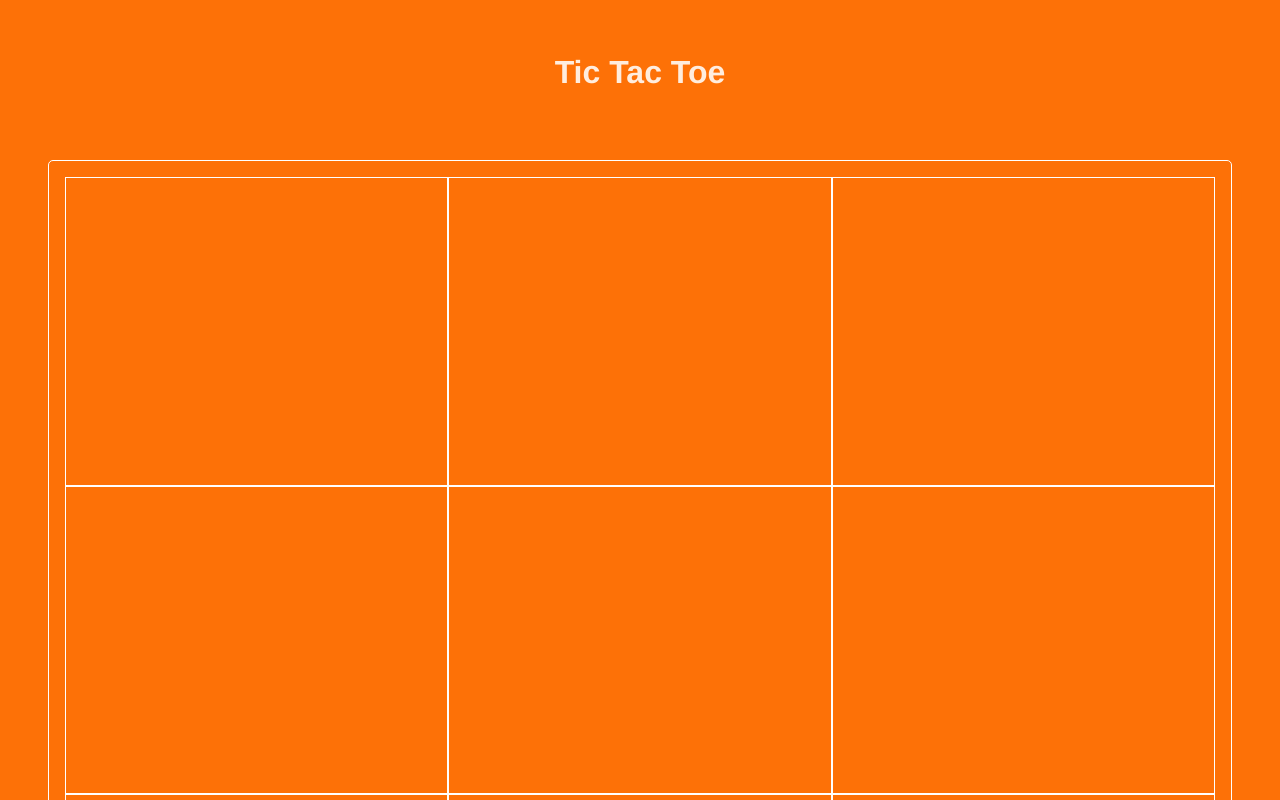
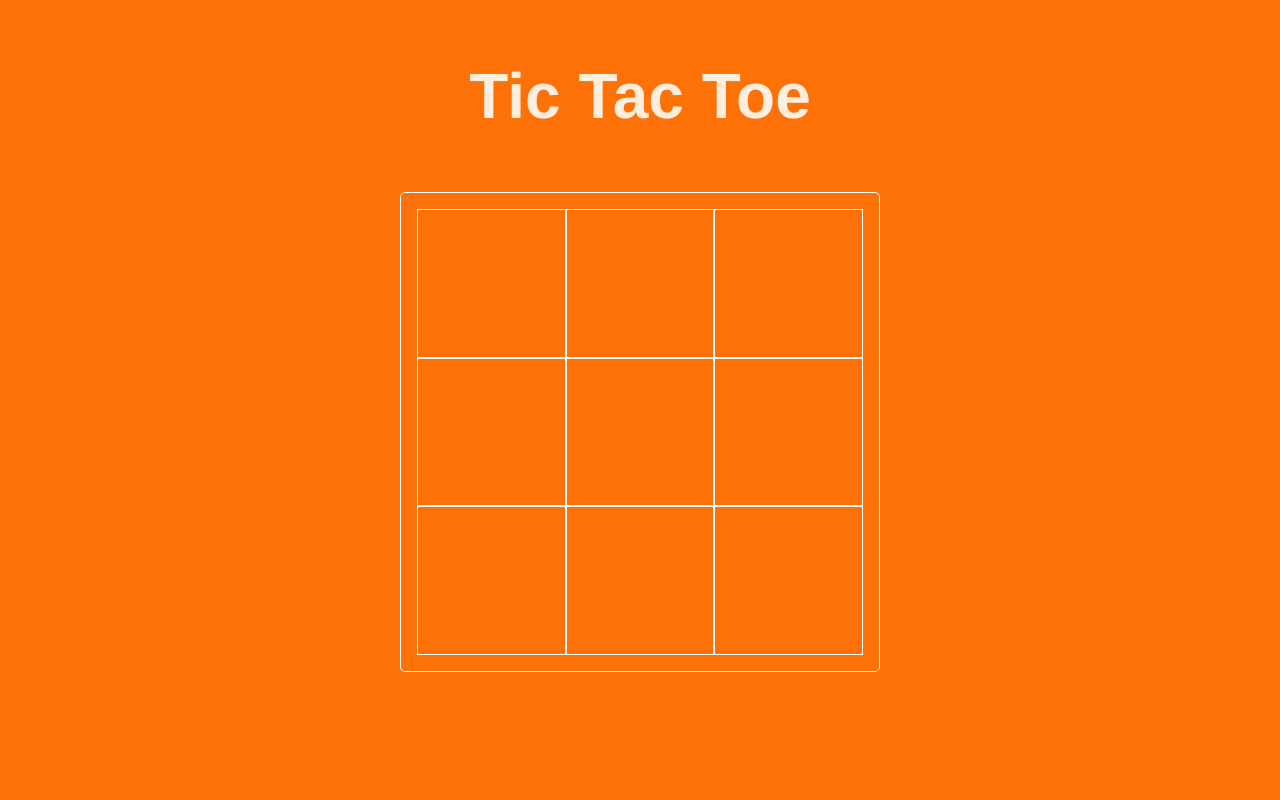
Before and after one commit to claramarsango/tictactoe-react, a React (Vite) app: page / in a window 1280 px wide. Shown: the top 800 px of the page. Built offline with nearby package versions, Linux system fonts and the light colour scheme; the HTML template or start-up script is replaced by a standard one.

Commit message:
refactor board component state management

```diff
--- a/src/App/App.css
+++ b/src/App/App.css
@@ -1,9 +1,41 @@
 #root {
   display: flex;
   flex-direction: column;
-  gap: 4rem;
-  max-width: 100%;
+  gap: 3rem;
+
   margin: 0 auto;
   padding: 3rem;
   text-align: center;
+
+  max-width: 100vw;
 }
+
+.title {
+  max-width: 90%;
+  width: 100%;
+  margin: 0 auto;
+  font-size: 1.25rem;
+}
+
+.game {
+  display: flex;
+  flex-direction: row;
+  flex-wrap: wrap;
+  justify-content: space-around;
+  align-items: center;
+  align-self: center;
+  gap: 2rem;
+
+  max-width: 90%;
+  width: 100%;
+}
+
+@media (min-width: 768px) {
+  .title {
+    font-size: 2rem;
+  }
+
+  .game {
+    flex-direction: row;
+  }
+}
--- a/src/App/App.tsx
+++ b/src/App/App.tsx
@@ -1,17 +1,26 @@
+import { useState } from 'react';
 import './App.css';
 import Board from './features/Board/Board';
+import { TURNS } from './data/data';
+const App = () => {
+  const [board, setBoard] = useState(Array(9).fill(null));
+  const [turn, setTurn] = useState(TURNS.X);
 
-function App() {
   return (
     <>
       <header className="title">
         <h1>Tic Tac Toe</h1>
       </header>
-      <main>
-        <Board />
+      <main className="game">
+        <Board
+          boardState={board}
+          updateBoard={setBoard}
+          turnState={turn}
+          updateTurn={setTurn}
+        />
       </main>
     </>
   );
-}
+};
 
 export default App;
--- a/src/App/features/Board/Board.tsx
+++ b/src/App/features/Board/Board.tsx
@@ -1,41 +1,44 @@
-import { useState } from 'react';
+import { FC } from 'react';
 import Square from '../Square/Square';
 import './board-styled.css';
+import { TURNS } from '../../data/data';
 
-enum TURNS {
-  X = 'x',
-  O = 'o',
+interface BoardProps {
+  boardState: string[];
+  updateBoard: (board: string[]) => void;
+  turnState: TURNS;
+  updateTurn: (turn: TURNS) => void;
 }
 
-const Board = () => {
-  const [board, setBoard] = useState(Array(9).fill(null));
-  const [turn, setTurn] = useState(TURNS.X);
-
+const Board: FC<BoardProps> = ({
+  boardState,
+  updateBoard,
+  turnState,
+  updateTurn,
+}) => {
   const drawFigure = (squareIndex: number) => {
-    const newBoard = [...board];
+    const newBoard = [...boardState];
 
     if (newBoard[squareIndex]) return;
 
-    newBoard[squareIndex] = turn;
+    newBoard[squareIndex] = turnState;
 
-    const newTurn = turn === TURNS.X ? TURNS.O : TURNS.X;
+    const newTurn = turnState === TURNS.X ? TURNS.O : TURNS.X;
 
-    setBoard(newBoard);
-    setTurn(newTurn);
+    updateBoard(newBoard);
+    updateTurn(newTurn);
   };
 
   return (
-    <>
     <section className="board-container">
-        {board.map((squareValue, index) => (
+      {boardState.map((squareValue, index) => (
         <Square
           children={squareValue}
-            key={index}
+          key={crypto.randomUUID()}
           updateSquare={() => drawFigure(index)}
         />
       ))}
     </section>
-    </>
   );
 };
 
--- a/src/App/features/Board/board-styled.css
+++ b/src/App/features/Board/board-styled.css
@@ -1,8 +1,20 @@
 .board-container {
   display: grid;
   grid-template-columns: repeat(3, 1fr);
+
   padding: 1rem;
-  height: 75vw;
   border: 1px solid white;
   border-radius: 5px;
+
+  max-width: 300px;
+  width: 80%;
+  aspect-ratio: 1/1;
 }
+
+@media (min-width: 768px) {
+  .board-container {
+    min-width: 300px;
+    max-width: 45%;
+    aspect-ratio: 1/1;
+  }
+}
```
Also changed, not shown: 1 other file (tests, documents, lock files or other folders). Lines whose indentation alone changed are shown as unchanged.
